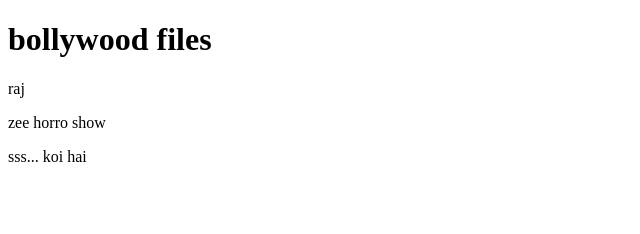
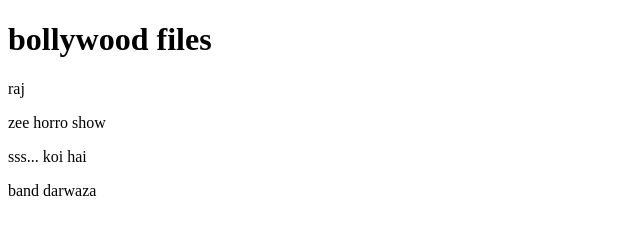
Before and after one commit to Milind-dev8/movies, a plain HTML site: page bollywood.html in a window 1280 px wide. Shown: the whole page, without its empty margins (0-640 px from the left). Drawn offline with Linux system fonts and the light colour scheme.

Commit message:
commit bollywood add darwaza

```diff
--- a/bollywood.html
+++ b/bollywood.html
@@ -11,6 +11,7 @@
     <p> raj </p>
     <p> zee horro show  </p>
     <p> sss... koi hai  </p>
+    <p>  band darwaza  </p>
 
 
 </body>
```
